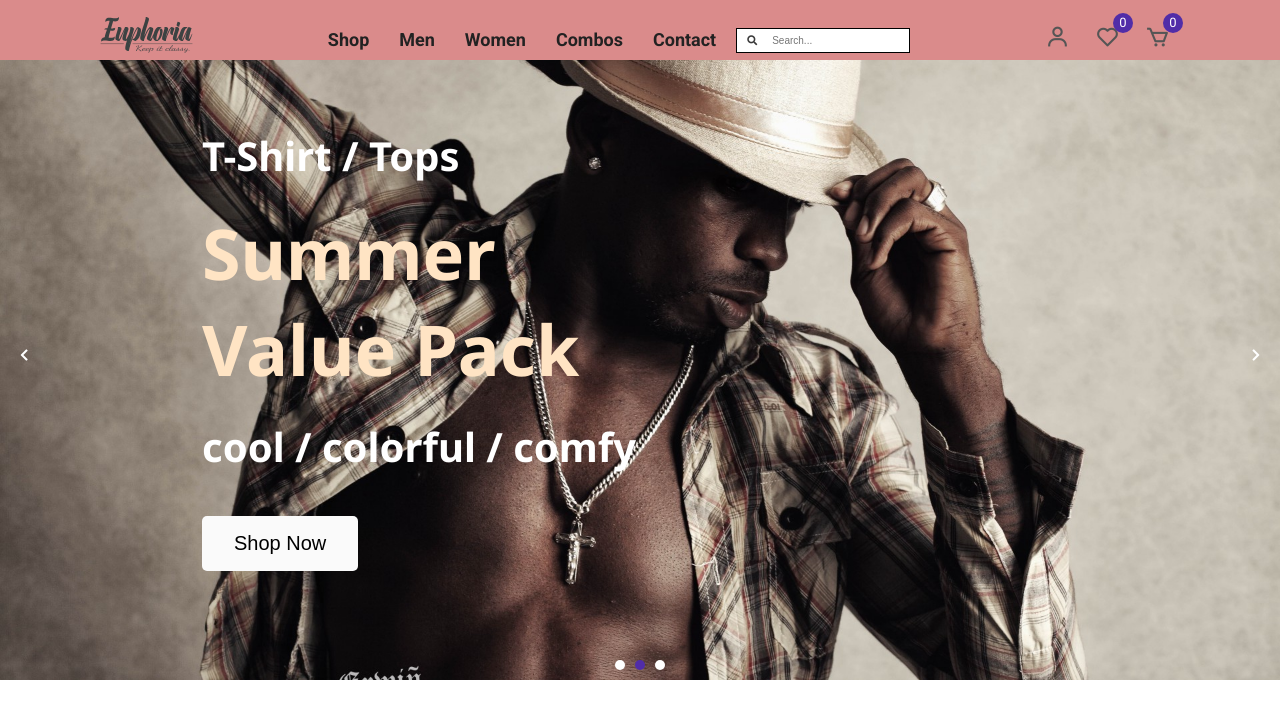
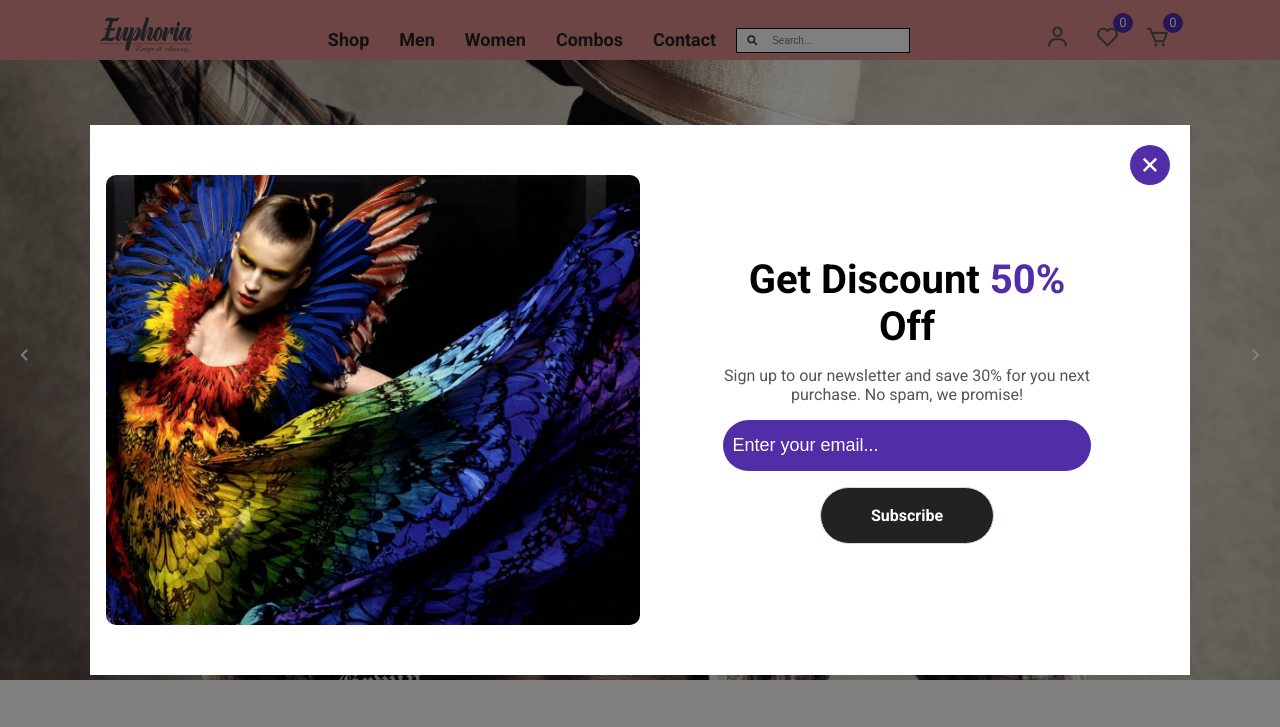
Before and after one commit to sakthi637/sample1, a plain HTML site: page index.html in a window 1280 px wide. Shown: the top 727 px of the page. Drawn offline with nearby package versions, Linux system fonts and the light colour scheme; a web font is replaced by a local one.

Commit message:
Checking

```diff
--- a/index.html
+++ b/index.html
@@ -415,6 +415,6 @@ popup
   <script src="./js/sample.js"></script>
   <script src="./js/sample2.js"></script>
   <script src="./js/slider.js"></script>
-  <!-- <script src="./js/index.js"></script>  -->
+  <script src="./js/index.js"></script>
   <script src="./js/script.js"></script>
 </html>
```
